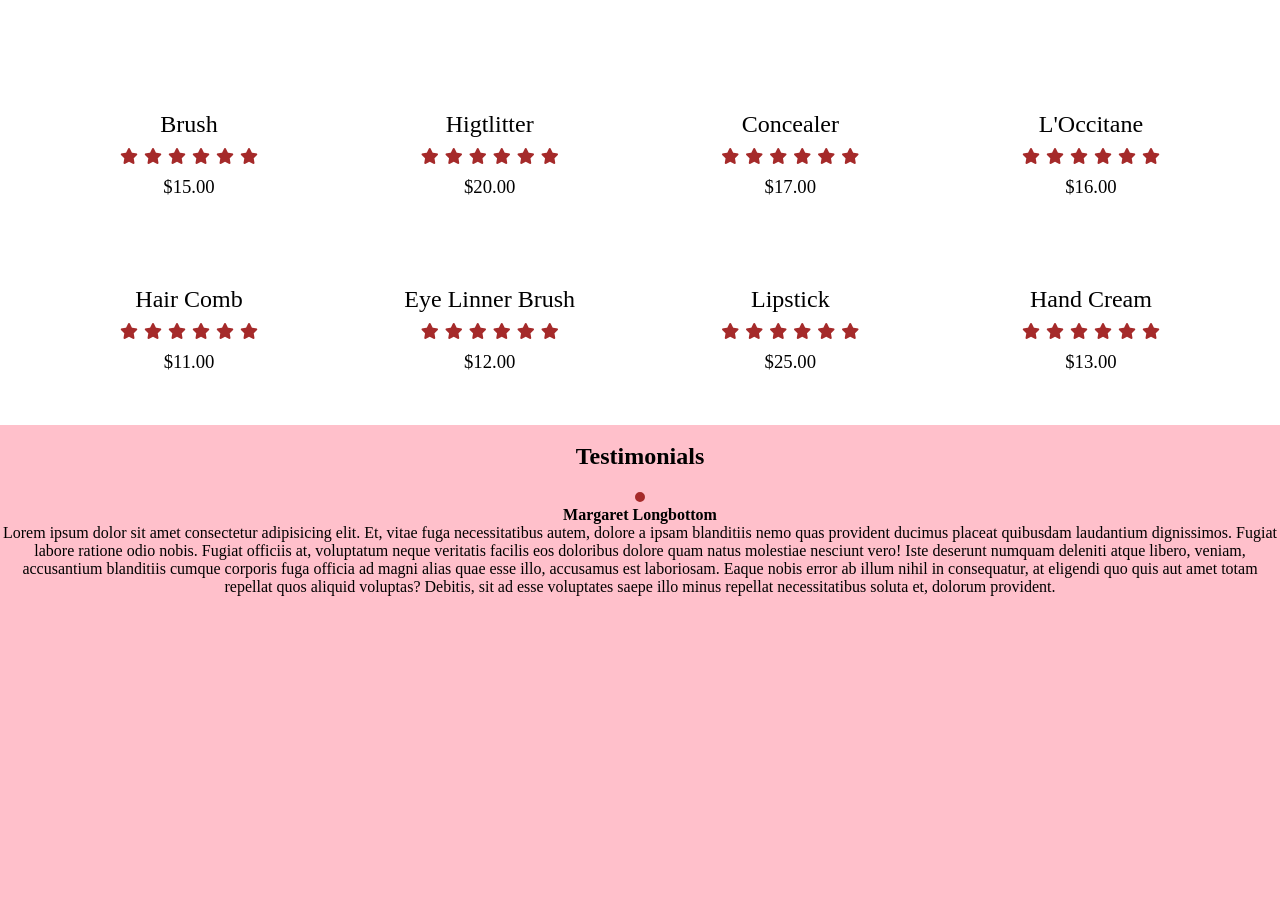
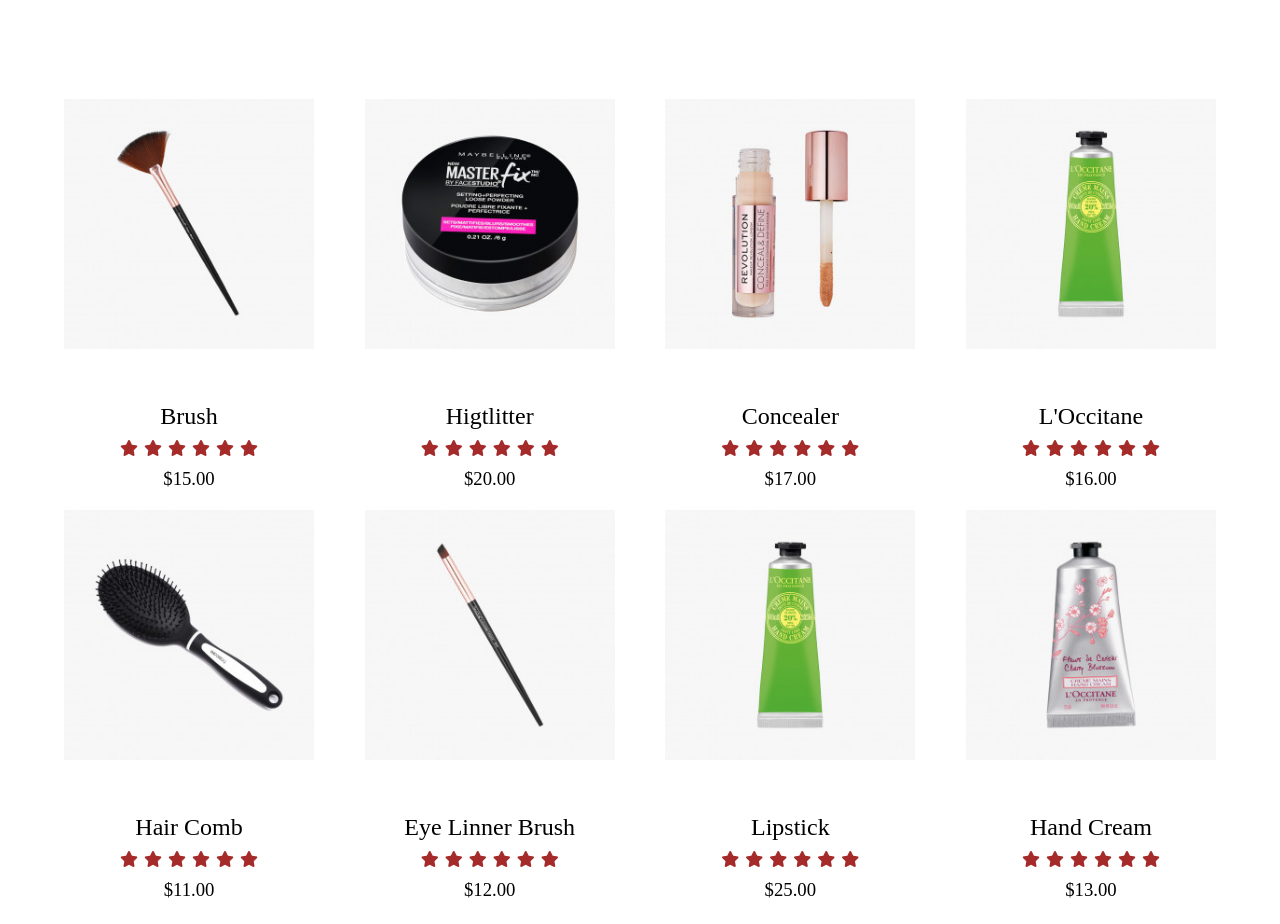
Before and after one commit to rakawai/E-Commerce-Kosmetik, a plain HTML site: page index.html in a window 1280 px wide. Shown: the part 2264-3188 px from the top of the page. Drawn offline with nearby package versions, Linux system fonts and the light colour scheme.

Commit message:
Update index.html

```diff
--- a/index.html
+++ b/index.html
@@ -68,7 +68,7 @@
     <div class="kategoricontent">
         <div class="card">
             <div class="img">
-                <img src="assets/img/icon1.png" alt="">
+                <img src="icon1.png" alt="">
             </div>
             <div class="text">
                 <button>Ori Flame</button>
@@ -76,7 +76,7 @@
         </div>
         <div class="card">
             <div class="img">
-                <img src="assets/img/icon2.png" alt="">
+                <img src="icon2.png" alt="">
             </div>
             <div class="text">
                 <button>MAC</button>
@@ -84,7 +84,7 @@
         </div>
         <div class="card">
             <div class="img">
-                <img src="assets/img/icon3.png" alt="">
+                <img src="icon3.png" alt="">
             </div>
             <div class="text">
                 <button>Perawatan Muka</button>
@@ -92,7 +92,7 @@
         </div>
         <div class="card">
             <div class="img">
-                <img src="assets/img/icon4.png" alt="">
+                <img src="icon4.png" alt="">
             </div>
             <div class="text">
                 <button>Shop</button>
@@ -100,7 +100,7 @@
         </div>
         <div class="card">
             <div class="img">
-                <img src="assets/img/icon5.png" alt="">
+                <img src="icon5.png" alt="">
             </div>
             <div class="text">
                 <button>Accesoris</button>
@@ -108,7 +108,7 @@
         </div>
         <div class="card">
             <div class="img">
-                <img src="assets/img/icon6.png" alt="">
+                <img src="icon6.png" alt="">
             </div>
             <div class="text">
                 <button>Hair Style</button>
@@ -162,7 +162,7 @@
 <div class="kontenkategori">
     <div class="card">
         <div class="img">
-            <img src="assets/img/product1.jpg" alt="">
+            <img src="product1.jpg" alt="">
         </div>
 
         <div class="text">
@@ -181,7 +181,7 @@
     </div>
     <div class="card">
         <div class="img">
-            <img src="assets/img/product2.jpg" alt="">
+            <img src="product2.jpg" alt="">
         </div>
 
         <div class="text">
@@ -200,7 +200,7 @@
     </div>
     <div class="card">
         <div class="img">
-            <img src="assets/img/procuct3.jpg" alt="">
+            <img src="procuct3.jpg" alt="">
         </div>
 
         <div class="text">
@@ -219,7 +219,7 @@
     </div>
     <div class="card">
         <div class="img">
-            <img src="assets/img/product4.jpg" alt="">
+            <img src="product4.jpg" alt="">
         </div>
 
         <div class="text">
@@ -238,7 +238,7 @@
     </div>
     <div class="card">
         <div class="img">
-            <img src="assets/img/product5.jpg" alt="">
+            <img src="product5.jpg" alt="">
         </div>
 
         <div class="text">
@@ -257,7 +257,7 @@
     </div>
     <div class="card ">
         <div class="img">
-            <img src="assets/img/product6.jpg" alt="">
+            <img src="product6.jpg" alt="">
         </div>
 
         <div class="text">
@@ -276,7 +276,7 @@
     </div>
     <div class="card">
         <div class="img">
-            <img src="assets/img/product7.jpg" alt="">
+            <img src="product7.jpg" alt="">
         </div>
 
         <div class="text">
@@ -295,7 +295,7 @@
     </div>
     <div class="card">
         <div class="img">
-            <img src="assets/img/product8.jpg" alt="">
+            <img src="product8.jpg" alt="">
         </div>
 
         <div class="text">
@@ -321,7 +321,7 @@
     </div>
     <div class="testimonialContent">
         <center>
-            <img src="assets/img/testi.jpg" alt="">
+            <img src="testi.jpg" alt="">
         </center>
         <h4>Margaret Longbottom</h4>
         <p>Lorem ipsum dolor sit amet consectetur adipisicing elit. Et, vitae fuga necessitatibus autem, dolore a ipsam blanditiis nemo quas provident ducimus placeat quibusdam laudantium dignissimos. Fugiat labore ratione odio nobis. Fugiat officiis at, voluptatum neque veritatis facilis eos doloribus dolore quam natus molestiae nesciunt vero! Iste deserunt numquam deleniti atque libero, veniam, accusantium blanditiis cumque corporis fuga officia ad magni alias quae esse illo, accusamus est laboriosam. Eaque nobis error ab illum nihil in consequatur, at eligendi quo quis aut amet totam repellat quos aliquid voluptas? Debitis, sit ad esse voluptates saepe illo minus repellat necessitatibus soluta et, dolorum provident.</p>
@@ -341,7 +341,7 @@
  <div class="cardWrappe swiper-wrapper">
     <div class="card swiper-slide">
         <div class="images">
-            <img src="assets/img/product1.jpg" alt="">
+            <img src="product1.jpg" alt="">
         </div>
 
         <div class="text">
@@ -360,7 +360,7 @@
     </div>
     <div class="card swiper-slide">
         <div class="img">
-            <img src="assets/img/product2.jpg" alt="">
+            <img src="product2.jpg" alt="">
         </div>
 
         <div class="text">
@@ -379,7 +379,7 @@
     </div>
     <div class="card swiper-slide">
         <div class="img">
-            <img src="assets/img/procuct3.jpg" alt="">
+            <img src="procuct3.jpg" alt="">
         </div>
 
         <div class="text">
@@ -398,7 +398,7 @@
     </div>
     <div class="card swiper-slide">
         <div class="img">
-            <img src="assets/img/product4.jpg" alt="">
+            <img src="product4.jpg" alt="">
         </div>
 
         <div class="text">
@@ -417,7 +417,7 @@
     </div>
     <div class="card swiper-slide">
         <div class="img">
-            <img src="assets/img/product5.jpg" alt="">
+            <img src="product5.jpg" alt="">
         </div>
 
         <div class="text">
@@ -436,7 +436,7 @@
     </div>
     <div class="card swiper-slide">
         <div class="img">
-            <img src="assets/img/product6.jpg" alt="">
+            <img src="product6.jpg" alt="">
         </div>
 
         <div class="text">
@@ -455,7 +455,7 @@
     </div>
     <div class="card swiper-slide">
         <div class="img">
-            <img src="assets/img/product7.jpg" alt="">
+            <img src="product7.jpg" alt="">
         </div>
 
         <div class="text">
@@ -474,7 +474,7 @@
     </div>
     <div class="card swiper-slide">
         <div class="img">
-            <img src="assets/img/product8.jpg" alt="">
+            <img src="product8.jpg" alt="">
         </div>
 
         <div class="text">
@@ -497,10 +497,10 @@
 
 <section class="fashion">
     <div class="card">
-        <img src=" assets/img/banner4.jpg">
+        <img src="banner4.jpg">
     </div>
     <div class="card">
-        <img src=" assets/img/banner5.jpg">
+        <img src="banner5.jpg">
         <div>
 </section>
 
@@ -508,7 +508,7 @@
 <section class="blog">
     <div class="card">
         <div class="images">
-            <img src="assets/img/blog1.jpg" alt="">
+            <img src="blog1.jpg" alt="">
         </div>
         <div class="cardtext">
             <h3>ini  judul blog 1</h3>
@@ -517,7 +517,7 @@
     </div>
     <div class="card">
         <div class="images">
-            <img src="assets/img/blog1.jpg" alt="">
+            <img src="blog1.jpg" alt="">
         </div>
         <div class="cardtext">
             <h3>ini  judul blog 1</h3>
@@ -526,7 +526,7 @@
     </div>
     <div class="card">
         <div class="images">
-            <img src="assets/img/blog1.jpg" alt="">
+            <img src="blog1.jpg" alt="">
         </div>
         <div class="cardtext">
             <h3>ini  judul blog 1</h3>
```
